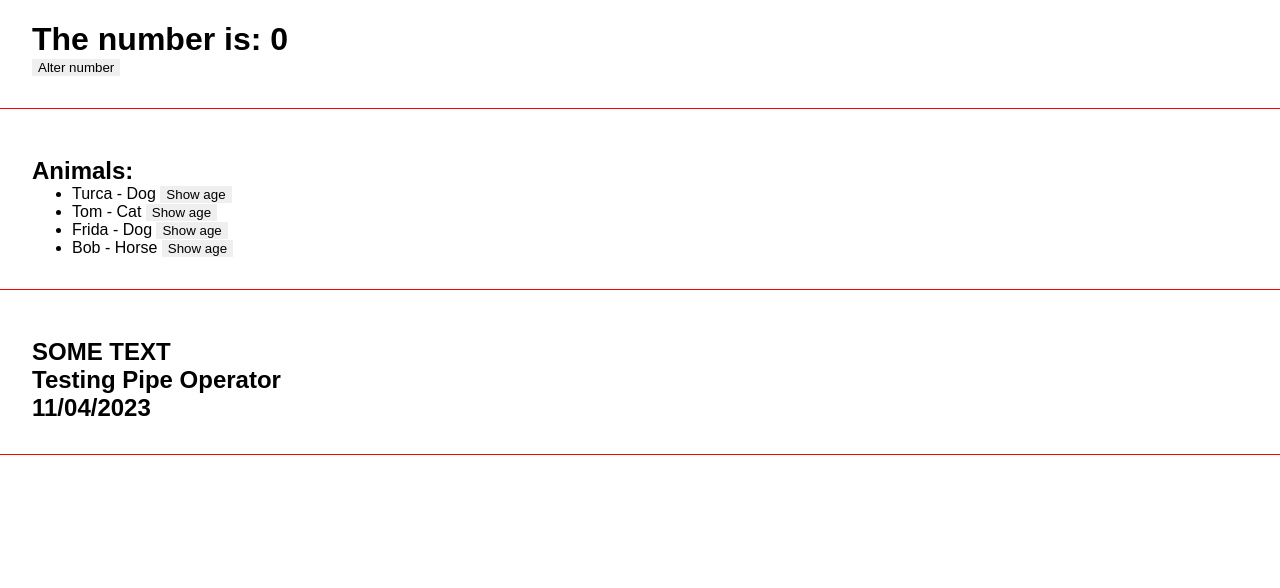
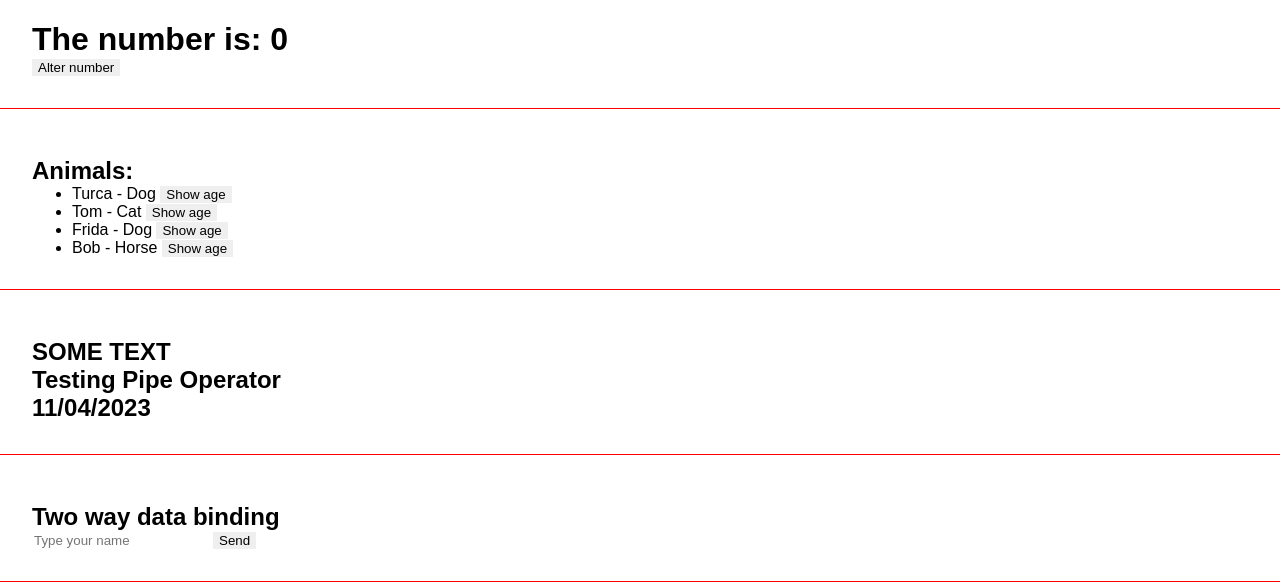
Before and after one commit to williamrlbrito/curso-angular-yt, an Angular app: page / in a window 1280 px wide. Shown: the part 1023-1611 px from the top of the page. Built offline with nearby package versions, Linux system fonts and the light colour scheme.

Commit message:
--Curso Angular 13: Two way data binding no Angular

```diff
--- a/src/app/app.component.html
+++ b/src/app/app.component.html
@@ -12,3 +12,4 @@
 <app-emitter></app-emitter>
 <app-list-render></app-list-render>
 <app-pipes></app-pipes>
+<app-two-way-data-binding></app-two-way-data-binding>
--- /dev/null
+++ b/src/app/components/two-way-data-binding/two-way-data-binding.component.html
@@ -0,0 +1,15 @@
+<div class="class">
+  <h2>Two way data binding</h2>
+  <form>
+    <input
+      type="text"
+      [(ngModel)]="name"
+      name="name"
+      placeholder="Type your name"
+    />
+    <input type="submit" value="Send" />
+  </form>
+  <div *ngIf="name !== ''">
+    <p>The name is: {{ name }}</p>
+  </div>
+</div>
--- /dev/null
+++ b/src/app/components/two-way-data-binding/two-way-data-binding.component.ts
@@ -0,0 +1,10 @@
+import { Component } from '@angular/core';
+
+@Component({
+  selector: 'app-two-way-data-binding',
+  templateUrl: './two-way-data-binding.component.html',
+  styleUrls: ['./two-way-data-binding.component.css'],
+})
+export class TwoWayDataBindingComponent {
+  name: string = '';
+}
```
Also changed, not shown: src/app/app.module.ts (+16 -2 lines), src/app/components/two-way-data-binding/two-way-data-binding.component.css (added), 1 other file (tests, documents, lock files or other folders).
